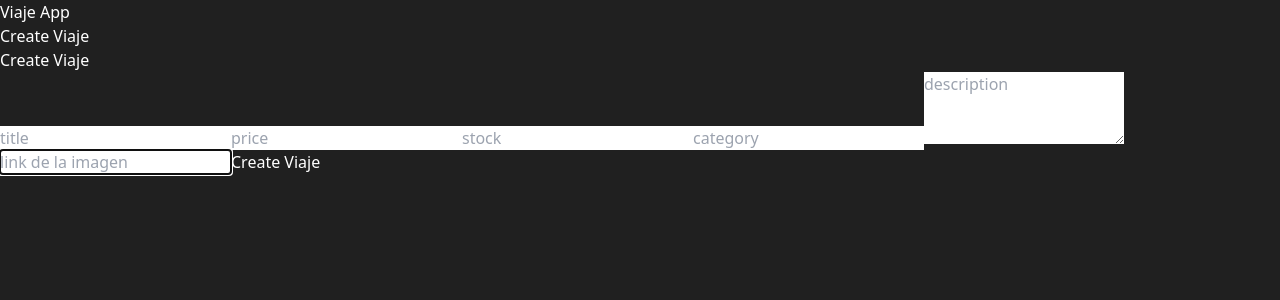
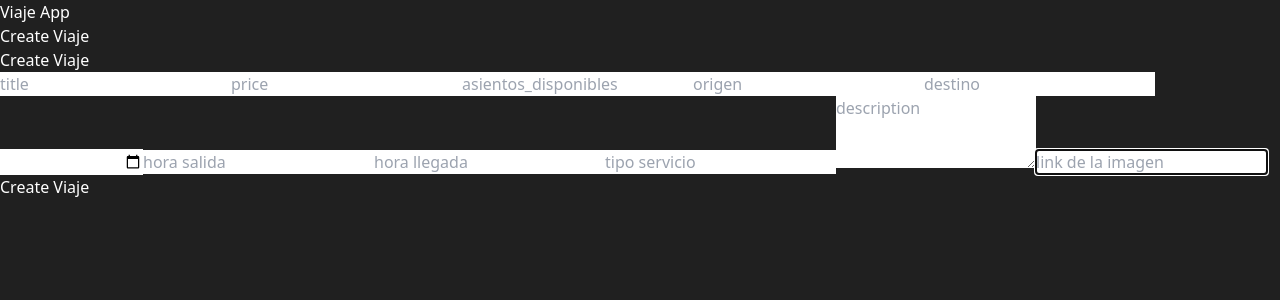
Before and after one commit to mozadev/App-Reserva-Asiento-FastAPI-React.js-MongoDB, a React (Vite) app in the folder client/: page /viajes/new in a window 1280 px wide. Shown: the top 300 px of the page. Built offline with nearby package versions, Linux system fonts and the light colour scheme; no server answers.

Commit message:
filtros origen destino y fecha salida listo

```diff
--- a/client/package.json
+++ b/client/package.json
@@ -10,6 +10,7 @@
     "preview": "vite preview"
   },
   "dependencies": {
+    "@wojtekmaj/react-daterange-picker": "5.5.0",
     "axios": "^1.6.5",
     "react": "^18.2.0",
     "react-dom": "^18.2.0",
--- a/client/src/components/Filters.jsx
+++ b/client/src/components/Filters.jsx
@@ -1,6 +1,11 @@
 import { useState, useId } from 'react'
 import { useFilters } from '../hooks/useFilters.js'
+//import { DateRangePicker } from "react-date-range-picker"
+import DateRangePicker from "react-date-picker";
+
 import './Filters.css'
+
+
 
 
 export function Filters() {
@@ -8,25 +13,54 @@ export function Filters() {
     const { filters, setFilters } = useFilters()
     const [minPrice, setMinPrice] = useState(0)  // state local
     const minPriceFilterId = useId()
-    const categoryFilterId = useId()
+    const origenFilterId = useId()
+    const destinoFilterId = useId()
+    const fechaSalidaFilterId = useId()
+
 
     //review this
     const handleChangeMinPrice = (event) => {
-
         setFilters(prevState => ({
             ...prevState,
             minPrice: event.target.value
         }))
     }
 
-    const handleChangeCategory = (event) => {
-
-        // review this as well
-        // we stay set to native state actualization function  of react to a component children
-        // we need something more concrete to update the state of the parent component
+    const handleChangeOrigen = (event) => {
         setFilters(prevState => ({
             ...prevState,
-            category: event.target.value
+            origen: event.target.value
+        }))
+    }
+
+    const handleChangeDestino = (event) => {
+        setFilters(prevState => ({
+            ...prevState,
+            destino: event.target.value
+        }))
+    }
+
+    const handleFechaIda = (event) => {
+
+        // const input = event.target;
+        // const calendar = new DateRangePicker({
+        //     input: input,
+        //     format: "YYYY-MM-DD", // Ajusta el formato según tus necesidades
+        // });
+
+        // calendar.open();
+
+        // calendar.onClose = (selectedDates) => {
+        //     const fechaSeleccionada = selectedDates[0]; // Suponemos solo una fecha seleccionada
+        //     // setFilters((prevState) => ({
+        //     //     ...prevState,
+        //     //     fecha_salida: fechaSeleccionada,
+        //     // }));
+        // };
+        const fechaFormatDateTime = event.target.value ? `${event.target.value}T00:00:00` : null;
+        setFilters(prevState => ({
+            ...prevState,
+            fecha_salida: fechaFormatDateTime
         }))
     }
     return (
@@ -37,7 +71,7 @@ export function Filters() {
                     type='range'
                     id={minPriceFilterId}
                     min='0'
-                    max='100'
+                    max='200'
                     onChange={handleChangeMinPrice}
                     value={filters.minPrice}
                 />
@@ -45,8 +79,8 @@ export function Filters() {
             </div>
 
             <div>
-                <label htmlFor={categoryFilterId}>Category</label>
-                <select id={categoryFilterId} onChange={handleChangeCategory} >
+                <label htmlFor={origenFilterId}>Origen</label>
+                <select id={origenFilterId} onChange={handleChangeOrigen} >
                     <option value='all'>All</option>
                     <option value='Puno'>Puno</option>
                     <option value='Ancash'>Ancash</option>
@@ -59,6 +93,34 @@ export function Filters() {
 
                 </select>
             </div>
+
+            <div>
+                <label htmlFor={destinoFilterId}>Destino</label>
+                <select id={destinoFilterId} onChange={handleChangeDestino} >
+                    <option value='all'>All</option>
+                    <option value='Puno'>Puno</option>
+                    <option value='Ancash'>Ancash</option>
+                    <option value='Loreto'>Loreto</option>
+                    <option value='Madre de Dios'>Madre de Dios</option>
+                    <option value='Amazonas'>Amazonas</option>
+                    <option value='Cusco'>Cusco</option>
+                    <option value='Ica'>Ica</option>
+                    <option value='Lima'>Lima</option>
+
+                </select>
+            </div>
+
+            <div>
+                <label htmlFor={fechaSalidaFilterId}>Fecha de ida</label>
+                <input
+                    type="date"
+                    id={fechaSalidaFilterId}
+                    placeholder="Fecha de ida"
+                    onChange={handleFechaIda}
+                    pattern="[0-9]{4}-[0-9]{2}-[0-9]{2}"
+                />
+            </div>
+
         </section>
     )
 }
--- a/client/src/components/Products.jsx
+++ b/client/src/components/Products.jsx
@@ -1,46 +1,74 @@
-import './Products.css'
-import { AddToCartIcon, RemoveFromCartIcon } from './Icons.jsx'
-import { useCart } from '../hooks/useCart.js'
+import './Products.css';
+import { AddToCartIcon, RemoveFromCartIcon } from './Icons.jsx';
+import { useCart } from '../hooks/useCart.js';
 
 export function Products({ products }) {
-    const { addToCart, removeFromCart, cart } = useCart()
+    const { addToCart, removeFromCart, cart } = useCart();
+
     const checkProductInCart = (product) => {
-        return cart.some((item) => item._id === product._id)
-    }
+        return cart.some((item) => item._id === product._id);
+    };
+
     return (
         <main className='products'>
-            <ul>
+            <table>
+                <thead>
+                    <tr>
+                        <th>Thumbnail</th>
+                        <th>Title</th>
+                        <th>Price</th>
+                        <th>Asientos</th>
+                        <th>Origen</th>
+                        <th>Destino</th>
+                        <th>Fecha Salida</th>
+                        <th>Hora Salida</th>
+                        <th>Hora Llegada</th>
+                        <th>Tipo Servicio</th>
+                        <th>Comprar</th>
+                    </tr>
+                </thead>
+                <tbody>
                     {products.slice(0, 15).map(product => {
-                    const isProductInCart = checkProductInCart(product)
+                        const isProductInCart = checkProductInCart(product);
                         return (
-                        <li key={product._id}>
+                            <tr key={product._id}>
+                                <td>
                                     <img
                                         src={product.thumbnail}
                                         alt={product.title}
                                     />
-                            <div>
-                                <strong>{product.title}</strong> - ${product.price}
-                            </div>
-                            <div>
+                                </td>
+                                <td><strong>{product.title}</strong></td>
+                                <td>{product.price}</td>
+                                <td>{product.asientos_disponibles}</td>
+                                <td>{product.origen}</td>
+                                <td>{product.destino}</td>
+                                {/* <td>{product.fecha_salida}</td> */}
+                                <td>{product.fecha_salida ? product.fecha_salida.split('T')[0] : ''}</td>
+                                <td>{product.hora_salida}</td>
+                                <td>{product.hora_llegada}</td>
+                                <td>{product.tipo_servicio}</td>
+
+                                <td>
                                     <button
                                         style={{ backgroundColor: isProductInCart ? 'red' : '#09f' }}
                                         onClick={() => {
                                             isProductInCart
                                                 ? removeFromCart(product)
                                                 : addToCart(product)
-                                    }
-                                    }>
-                                    {
-                                        isProductInCart
+                                        }}
+                                    >
+                                        {isProductInCart
                                             ? <RemoveFromCartIcon />
                                             : <AddToCartIcon />
                                         }
                                     </button>
-                            </div>
-                        </li>
-                    )
+                                </td>
+                            </tr>
+                        );
                     })}
-            </ul>
+                </tbody>
+            </table>
         </main>
-    )
+    );
 }
--- a/client/src/context/filters.jsx
+++ b/client/src/context/filters.jsx
@@ -9,7 +9,9 @@ export const FiltersContext = createContext();
 export function FiltersProvider({ children }) {
 
     const [filters, setFilters] = useState({
-        category: "all",
+        origen: "all",
+        destino: "all",
+        fecha_salida: "all",
         minPrice: 0,
 
     })
--- a/client/src/hooks/useFilters.js
+++ b/client/src/hooks/useFilters.js
@@ -10,8 +10,9 @@ export function useFilters() {
       return (
         product.price >= filters.minPrice &&
         (
-          filters.category === 'all' ||
-          filters.category === product.category
+        (filters.origen === 'all' || filters.origen === product.origen) && // Filtra por origen
+        (filters.destino === 'all' || filters.destino === product.destino) && // Filtra por destino
+        (filters.fecha_salida === 'all' || filters.fecha_salida === product.fecha_salida) // Filtra por fecha_salida
         )
       )
     })
--- a/client/src/pages/ViajeForm.jsx
+++ b/client/src/pages/ViajeForm.jsx
@@ -1,4 +1,3 @@
-
 
 import { useState, useEffect } from "react";
 import { useParams, useNavigate } from 'react-router-dom'
@@ -9,8 +8,13 @@ function ViajeForm() {
     const [title, setTitle] = useState('')
     const [description, setDescription] = useState('')
     const [price, setPrice] = useState('')
-    const [stock, setStock] = useState('')
-    const [category, setCategory] = useState('')
+    const [asientos_disponibles, setasientos_disponibles] = useState('')
+    const [origen, setorigen] = useState('')
+    const [destino, setdestino] = useState('')
+    const [fecha_salida, setFecha_salida] = useState('')
+    const [hora_salida, sethora_salida] = useState('')
+    const [hora_llegada, sethora_llegada] = useState('')
+    const [tipo_servicio, settipo_servicio] = useState('')
     const [thumbnail, setThumbnail] = useState('')
 
     const params = useParams()
@@ -20,12 +24,14 @@ function ViajeForm() {
         // not send date y don't refres page
         e.preventDefault();
         try {
+            const datetimeFechaSalida = fecha_salida ? `${fecha_salida}T00:00:00` : null;
+
             if (!params.id) {
-                const res = await createViaje({ title, description, price, stock, category, thumbnail })
+                const res = await createViaje({ title, description, price, asientos_disponibles, origen, destino, fecha_salida: datetimeFechaSalida, hora_salida, hora_llegada, tipo_servicio, thumbnail })
                 console.log(res);
 
             } else {
-                const res = await updateViaje(params.id, { title, description, price, stock, category, thumbnail })
+                const res = await updateViaje(params.id, { title, description, price, asientos_disponibles, origen, destino, fecha_salida: datetimeFechaSalida, hora_salida, hora_llegada, tipo_servicio, thumbnail })
                 console.log(res);
             }
             navigate("/")
@@ -41,8 +47,17 @@ function ViajeForm() {
                     setTitle(res.data.title || '')
                     setDescription(res.data.description || '')
                     setPrice(res.data.price || '')
-                    setStock(res.data.stock || '')
-                    setCategory(res.data.category || '')
+                    setasientos_disponibles(res.data.asientos_disponibles || '')
+                    setorigen(res.data.origen || '')
+                    setdestino(res.data.destino || '')
+                    // setFecha_salida(res.data.fecha_salida || '')
+
+                    const fechaSalidaFormatted = res.data.fecha_salida ? res.data.fecha_salida.split('T')[0] : '';
+                    setFecha_salida(fechaSalidaFormatted);
+
+                    sethora_salida(res.data.hora_salida || '')
+                    sethora_llegada(res.data.hora_llegada || '')
+                    settipo_servicio(res.data.tipo_servicio || '')
                     setThumbnail(res.data.thumbnail || '')
                 })
                 .catch((err) => console.log(err))
@@ -80,19 +95,64 @@ function ViajeForm() {
 
                     <input
                         type="text"
-                        placeholder="stock"
+                        placeholder="asientos_disponibles"
                         className="block py-2 px-3 mb-4 w-full text-black"
-                        onChange={(e) => setStock(e.target.value)}
-                        value={stock}
+                        onChange={(e) => setasientos_disponibles(e.target.value)}
+                        value={asientos_disponibles}
                         autoFocus
                     />
 
                     <input
                         type="text"
-                        placeholder="category"
+                        placeholder="origen"
                         className="block py-2 px-3 mb-4 w-full text-black"
-                        onChange={(e) => setCategory(e.target.value)}
-                        value={category}
+                        onChange={(e) => setorigen(e.target.value)}
+                        value={origen}
+                        autoFocus
+                    />
+
+                    <input
+                        type="text"
+                        placeholder="destino"
+                        className="block py-2 px-3 mb-4 w-full text-black"
+                        onChange={(e) => setdestino(e.target.value)}
+                        value={destino}
+                        autoFocus
+                    />
+
+                    <input
+                        type="date"
+                        placeholder="fecha salida"
+                        className="block py-2 px-3 mb-4 w-full text-black"
+                        onChange={(e) => setFecha_salida(e.target.value)}
+                        value={fecha_salida}
+                        autoFocus
+                    />
+
+                    <input
+                        type="text"
+                        placeholder="hora salida"
+                        className="block py-2 px-3 mb-4 w-full text-black"
+                        onChange={(e) => sethora_salida(e.target.value)}
+                        value={hora_salida}
+                        autoFocus
+                    />
+
+                    <input
+                        type="text"
+                        placeholder="hora llegada"
+                        className="block py-2 px-3 mb-4 w-full text-black"
+                        onChange={(e) => sethora_llegada(e.target.value)}
+                        value={hora_llegada}
+                        autoFocus
+                    />
+
+                    <input
+                        type="text"
+                        placeholder="tipo servicio"
+                        className="block py-2 px-3 mb-4 w-full text-black"
+                        onChange={(e) => settipo_servicio(e.target.value)}
+                        value={tipo_servicio}
                         autoFocus
                     />
 
```
Also changed, not shown: client/src/components/Products copy.jsx (added, +46 -0 lines), client/src/components/Products.css (+60 -0 lines), 2 other files (tests, documents, lock files or other folders). Lines whose indentation alone changed are shown as unchanged.
